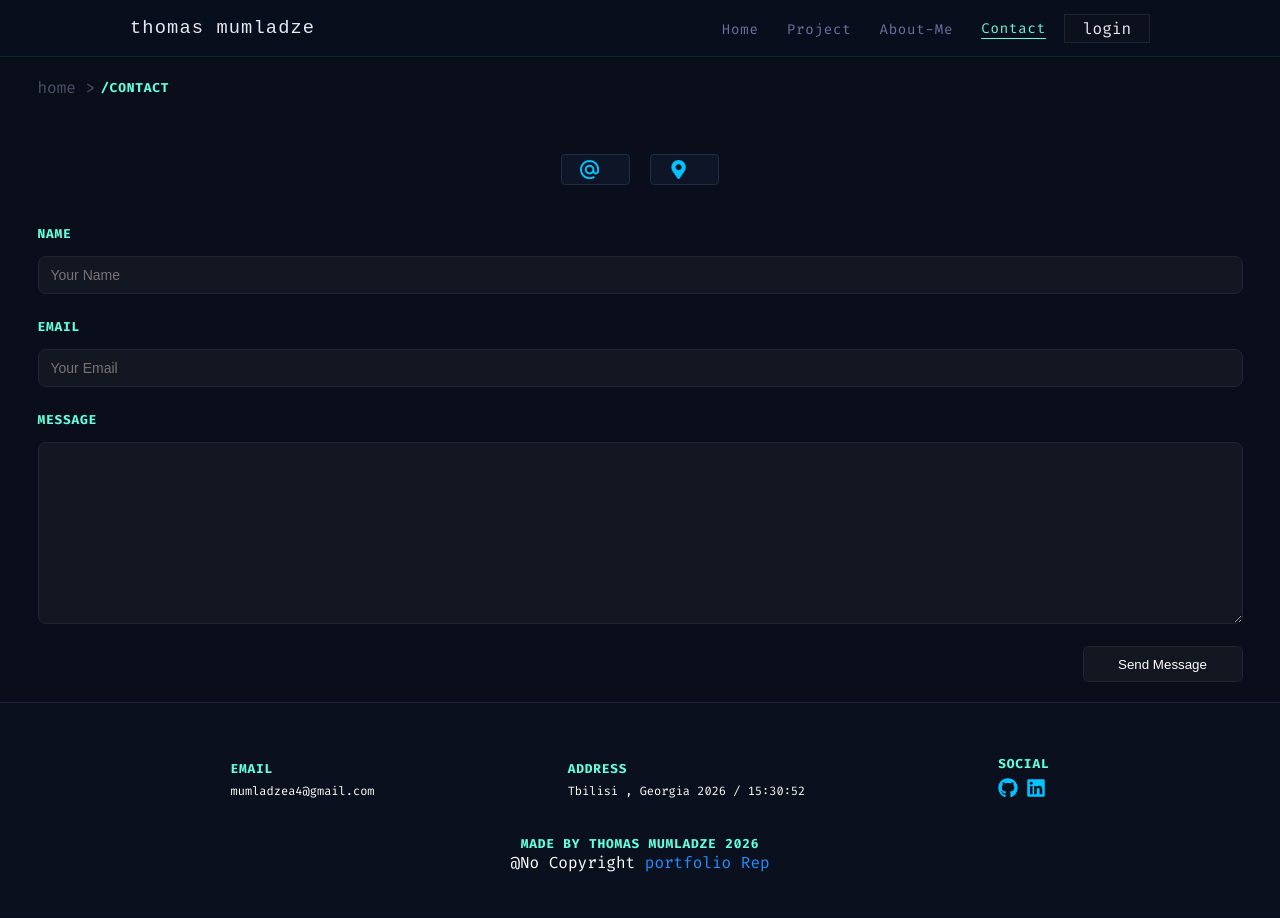
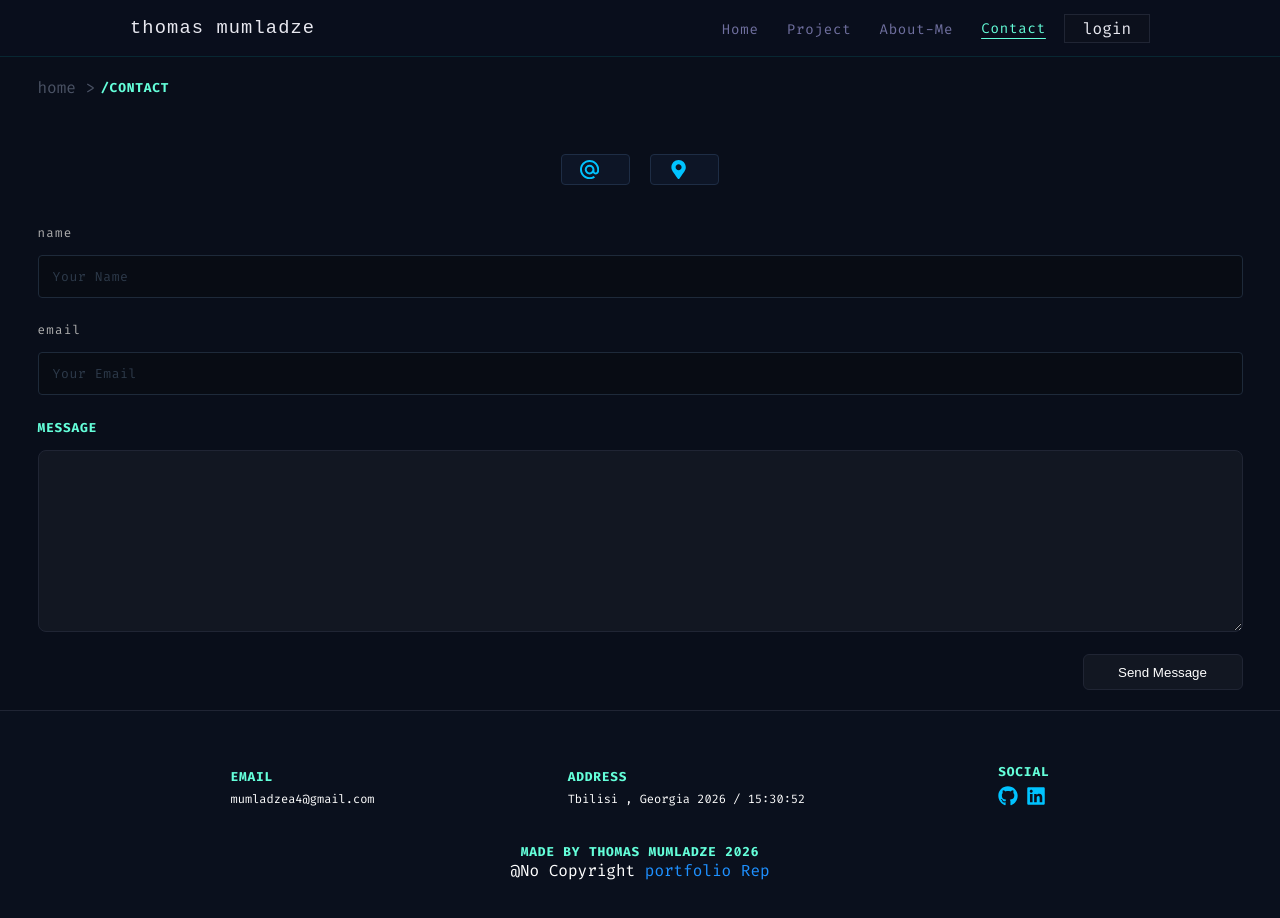
Before and after one commit to ThomasMumladze/dev-portfolio, a React (Vite) app: page /contact in a window 1280 px wide. Shown: the top 918 px of the page. Built offline with nearby package versions, Linux system fonts and the light colour scheme; no server answers.

Commit message:
update input style

```diff
--- a/src/components/Input.tsx
+++ b/src/components/Input.tsx
@@ -1,6 +1,3 @@
-// ========== component import ========== //
-import H3 from "./H3";
-
 // ========== props interface ========== //
 interface Props {
     type: string;
@@ -17,7 +14,7 @@ const Input = (props: Props) => {
     return (
         <div className="input">
             <div>
-                <H3 title={label} />
+                <label>{label}</label>
                 <p className="error-message">{ErrorMessage}</p>
             </div>
             <input
--- a/src/style/components/_input.scss
+++ b/src/style/components/_input.scss
@@ -12,23 +12,43 @@
         justify-content: space-between;
         letter-spacing: 0.8px;
         text-transform: uppercase;
+
         .error-message {
             color: #d22;
         }
     }
 
+    label {
+        font-size: 12.5px;
+        color: #afafaf;
+        letter-spacing: 0.1em;
+        text-transform: lowercase;
+    }
+
     input {
-        border: solid 1px #202534;
-        background-color: rgba(128, 128, 128, 0.0784313725);
-        border-radius: 8px;
-        color: #fff;
-        font-size: 0.876rem;
+        background: #080c14;
+        border: 1px solid #1e2a3a;
+        border-radius: 4px;
+        padding: 12px 14px;
+        font-size: 13px;
+        font-family: inherit;
+        color: #e0e6f0;
         outline: none;
-        padding: 10px 12px;
+        transition:
+            border-color 0.2s ease,
+            box-shadow 0.2s ease;
+        letter-spacing: 0.05em;
+        resize: vertical;
+        text-align: left;
         width: 100%;
 
         &::placeholder {
-            text-transform: capitalize;
+            color: #2d3a4a;
+        }
+
+        &:focus {
+            border-color: rgba(0, 229, 204, 0.4);
+            box-shadow: 0 0 0 3px rgba(0, 229, 204, 0.06);
         }
     }
 }
```
